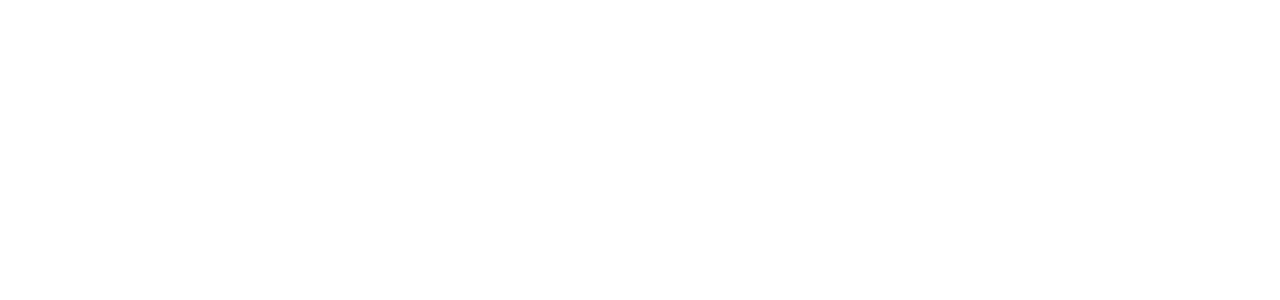
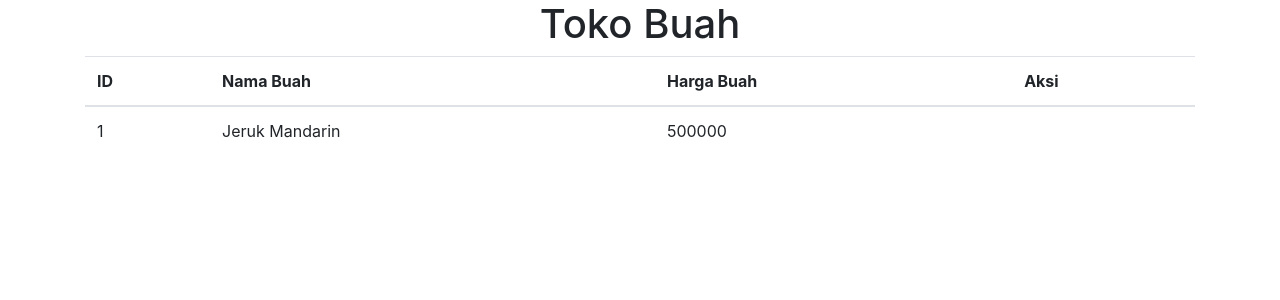
Before and after one commit to andrinur13/crud-bootstrap, a PHP site: page / in a window 1280 px wide. Before the commit the part shown is empty. Shown: the top 300 px of the page. Run offline with PHP 8.4, Linux system fonts and the light colour scheme.

Commit message:
fiksasi index.html, template index

```diff
--- a/index.php
+++ b/index.php
@@ -11,7 +11,29 @@
   </head>
   <body>
 
+    <div class="container">
+        <h1 class="text-center">Toko Buah</h1>
+    </div>
 
+    <div class="container">
+        <table class="table">
+            <thead>
+                <tr>
+                    <th>ID</th>
+                    <th>Nama Buah</th>
+                    <th>Harga Buah</th>
+                    <th>Aksi</th>
+                </tr>
+            </thead>
+            <tbody>
+                <tr>
+                    <td scope="row">1</td>
+                    <td>Jeruk Mandarin</td>
+                    <td>500000</td>
+                </tr>
+            </tbody>
+        </table>
+    </div>
 
     <!-- Optional JavaScript -->
     <!-- jQuery first, then Popper.js, then Bootstrap JS -->
```
